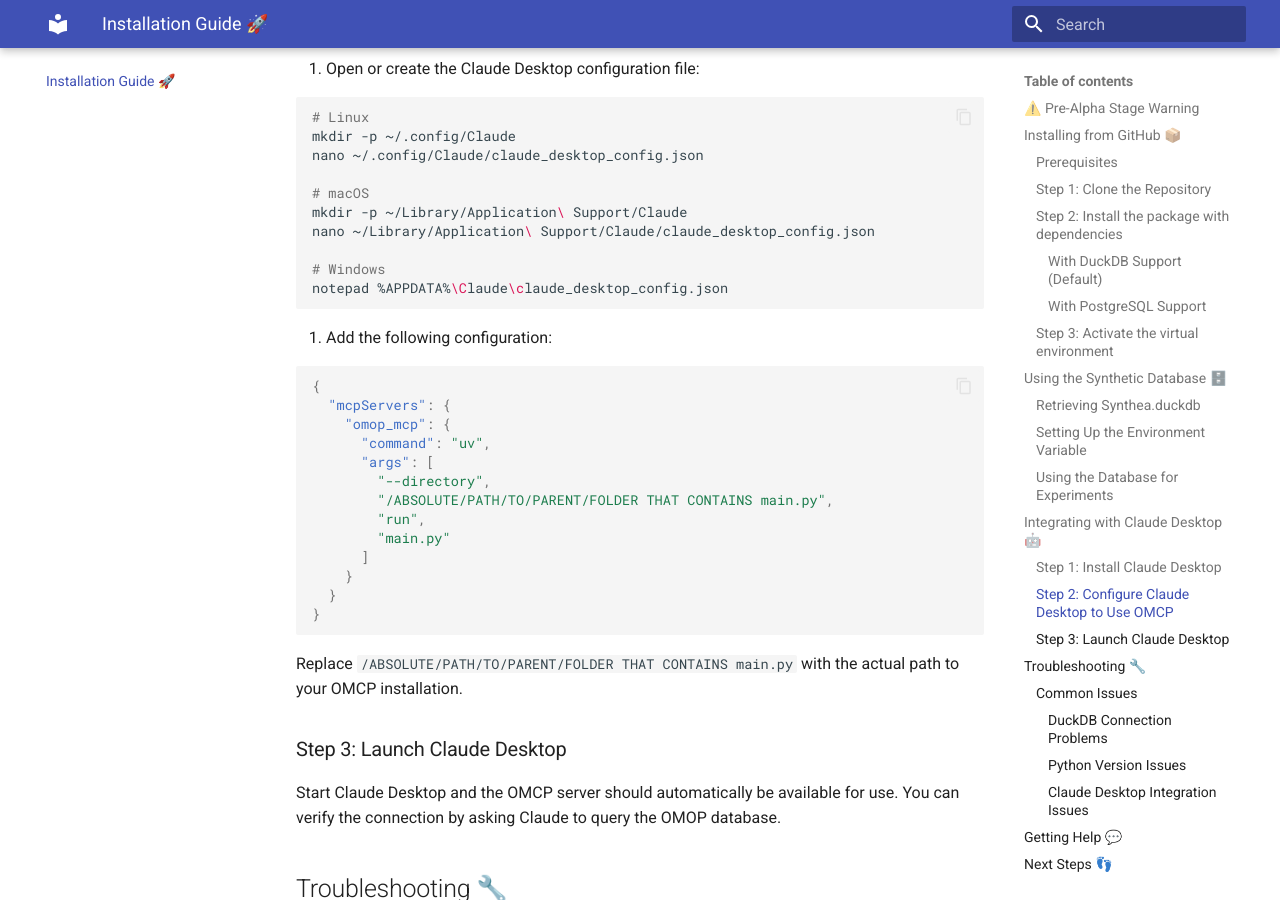
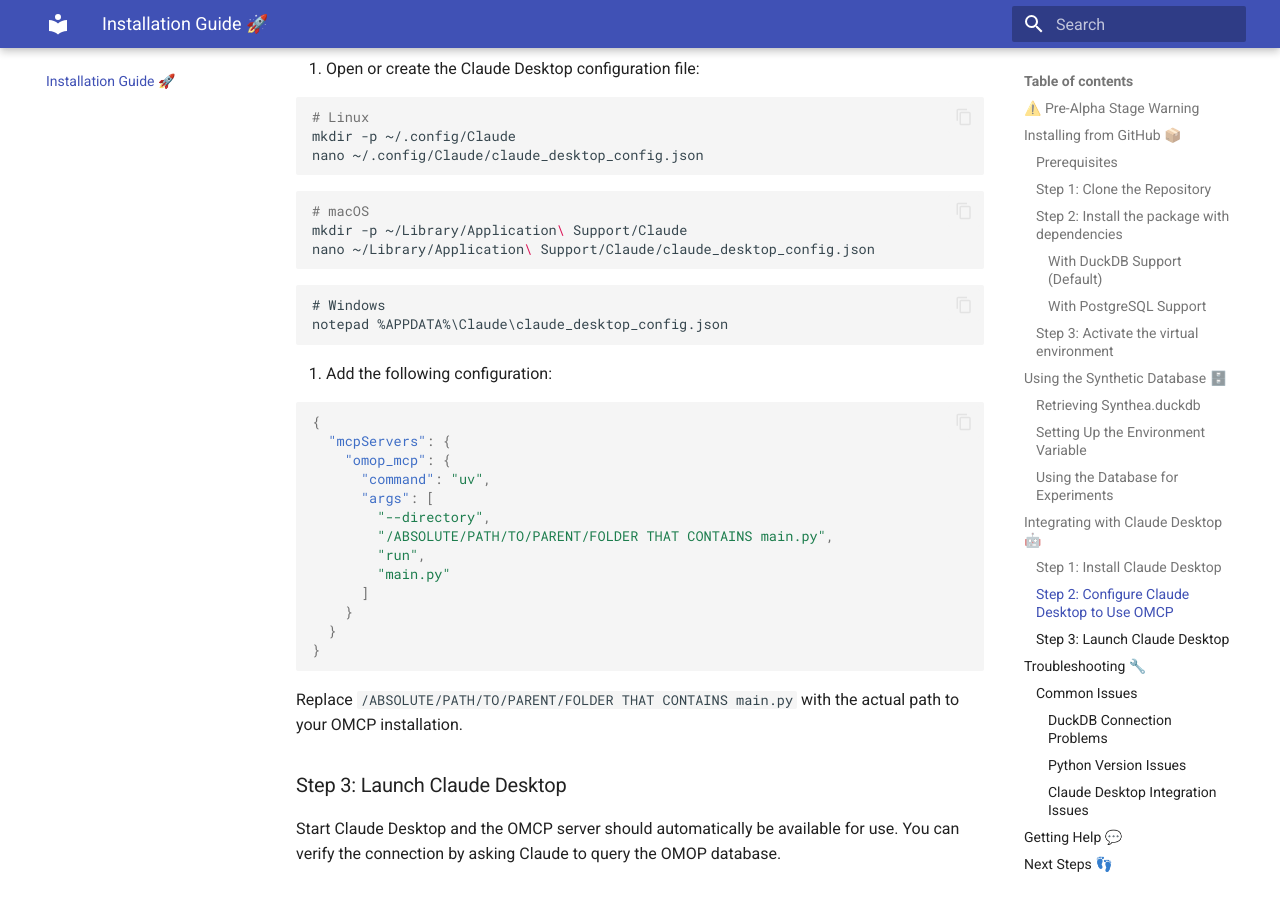
Before and after one commit to fastomop/omcp, an MkDocs documentation site: the page built from docs/installation.md, in a window 1280 px wide and 900 px high, scrolled down 3460 px. Built offline with MkDocs 1.6.1 and Material for MkDocs 9.7.7, drawn with Linux system fonts in a browser that asks for light colours.

Commit message:
Minor edits to docs and fix broken links

````diff
--- a/docs/installation.md
+++ b/docs/installation.md
@@ -144,11 +144,15 @@
 # Linux
 mkdir -p ~/.config/Claude
 nano ~/.config/Claude/claude_desktop_config.json
+```
 
+```bash
 # macOS
 mkdir -p ~/Library/Application\ Support/Claude
 nano ~/Library/Application\ Support/Claude/claude_desktop_config.json
+```
 
+```cmd
 # Windows
 notepad %APPDATA%\Claude\claude_desktop_config.json
 ```
````
Also changed, not shown: docs/index.md (+2 -2 lines).
